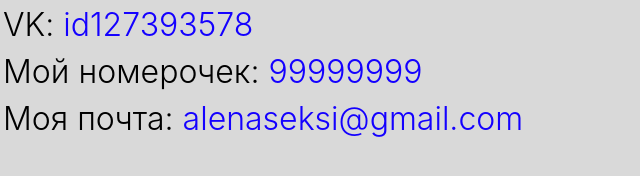
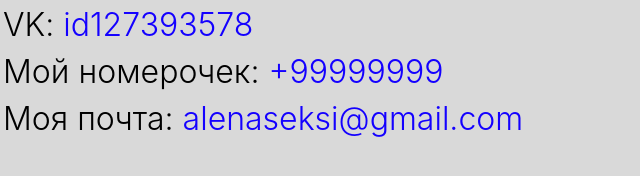
Before and after one commit to Watruha/portfolio, a plain HTML site: page index.html in a window 1280 px wide. Shown: the part 1271-1447 px from the top of the page, 37-677 px from the left. Drawn offline with Linux system fonts and the light colour scheme.

Commit message:
Добавила плюсик

```diff
--- a/index.html
+++ b/index.html
@@ -23,7 +23,7 @@
 <ul class="items">
     <li class="item">Telegram: <a class="link" href="https://t.me/Watru_ha" target="_blank">Watru_ha</a> </li>
     <li class="item">VK: <a class="link" href="https://vk.com/id127393578" target="_blank">id127393578</a></li>
-    <li class="item">Мой номерочек: <a class="link" href="tel:999999999">99999999</a></li>
+    <li class="item">Мой номерочек: <a class="link" href="tel:+999999999">+99999999</a></li>
     <li class="item">Моя почта: <a class="link" href="mailto:alenaseksi@gmail.com">alenaseksi@gmail.com</a></li>
 </ul>
 </body>
```
